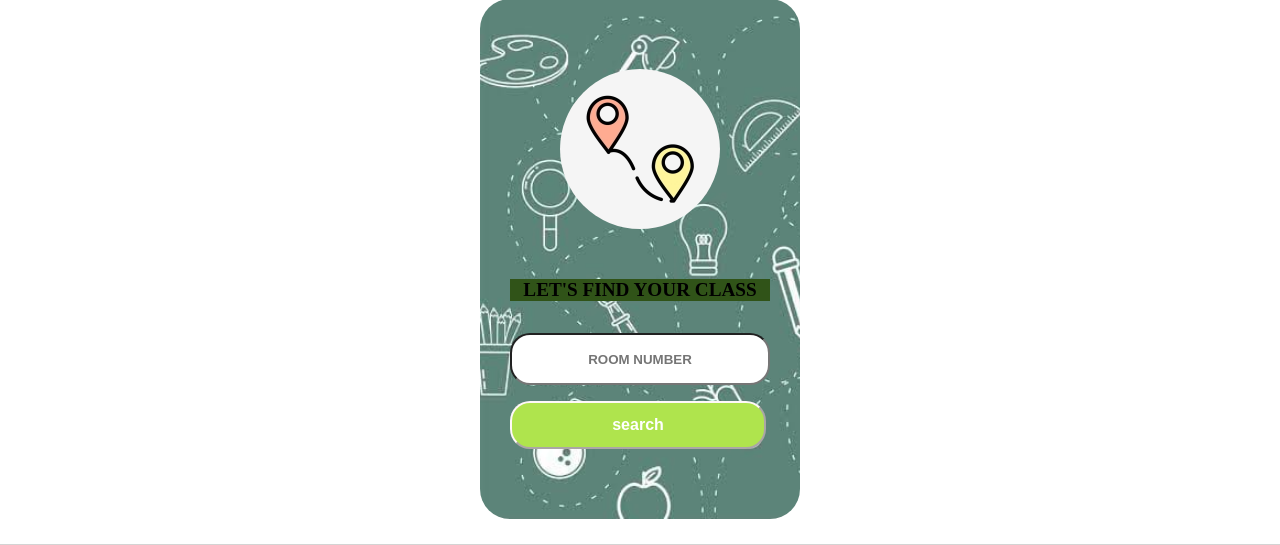
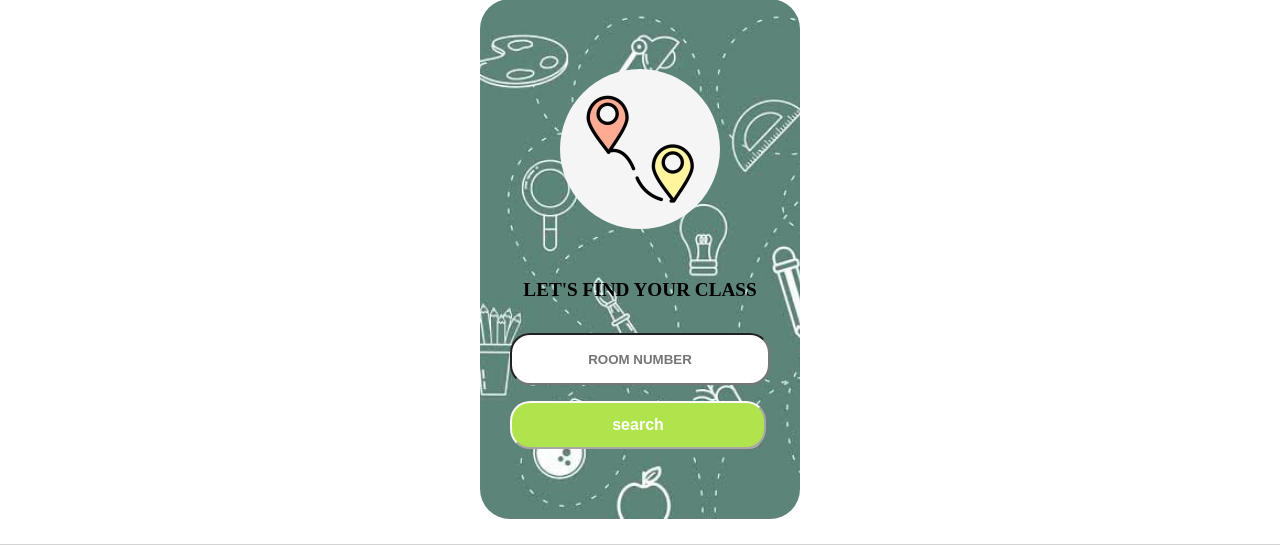
Before and after one commit to mohdaimansaleem/espotter, a PHP site: page / in a window 1280 px wide. Shown: the part 145-690 px from the top of the page. Run offline with PHP 8.4, Linux system fonts and the light colour scheme; some libraries are stand-ins or nearby versions.

Commit message:
Update style.css

```diff
--- a/style.css
+++ b/style.css
@@ -39,7 +39,6 @@ margin-bottom: 2vh;
 margin-top: 50px;
 font-size: larger;
 color: rgb(0, 0, 0);
-background-color: rgb(48, 83, 24);
 font-weight: bolder;
 
 }
```
